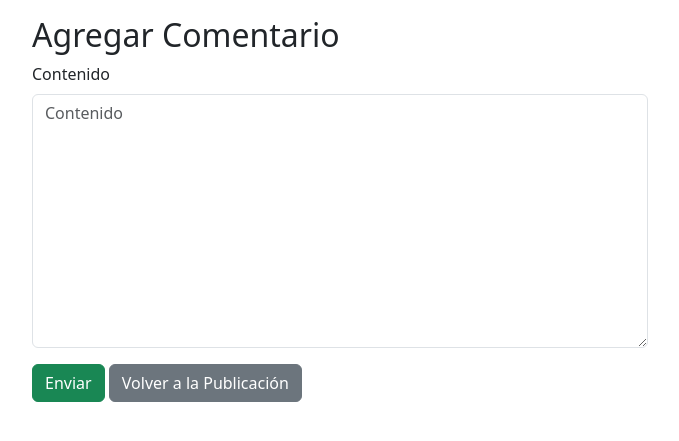
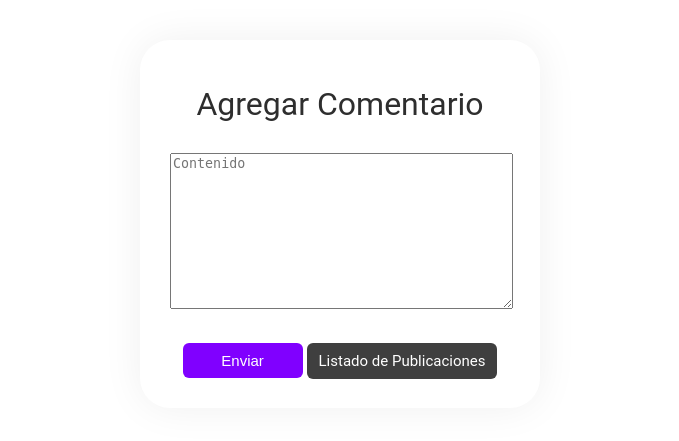
Before and after one commit to andhoyos/tp-final-django, a Django app: page /comentario/agregar_comentario/1/ in a window 1280 px wide. Shown: the top 441 px of the page, without its empty margins (300-979 px from the left). Run offline with Django 4.2, Linux system fonts and the light colour scheme; tables that the repository leaves empty hold one stand-in row (values such as "Sample post"); some libraries are stand-ins or nearby versions.

Commit message:
change form coments

```diff
--- a/alquilando/alquilando/settings.py
+++ b/alquilando/alquilando/settings.py
@@ -45,7 +45,6 @@ DJANGO_APPS = [
     "django.contrib.sessions",
     "django.contrib.messages",
     "django.contrib.staticfiles",
-    "bootstrap5",
 ]
 
 INSTALLED_APPS = LOCAL_APPS + DJANGO_APPS
--- a/alquilando/apps/comentario/templates/agregar_comentario.html
+++ b/alquilando/apps/comentario/templates/agregar_comentario.html
@@ -1,27 +1,40 @@
-{% load bootstrap5 %} {% bootstrap_css %} {% bootstrap_javascript %}
+{% load static %}
 <!DOCTYPE html>
 <html>
   <head>
     <title>Agregar Comentario</title>
+    <link rel="stylesheet" href="{% static 'css/style.css' %}" />
+    <link rel="stylesheet" href="{% static 'css/publicaciones.css' %}" />
   </head>
   <body>
-    <div class="container mt-3 w-50">
-      <h2>Agregar Comentario</h2>
+    <div class="container_registro ">
 
-      <form method="post">
-        {% csrf_token %} {% bootstrap_form form %}
-        <button
+      <form method="post" class="form_main registro">
+        {% csrf_token %}
+        <p class="heading">Agregar Comentario</p class="heading">
+        <textarea
+          name="contenido"
+          cols="40"
+          rows="10"
+          class="form-control"
+          placeholder="Contenido"
+          title=""
+          required=""
+          id="id_contenido"
+        ></textarea>
+        <span class="content-btn-coments">
+
+          <button
           type="submit"
-          value="Agregar Comentario"
-          class="btn btn-success"
-        >
+          class="comentario-button"
+          >
           Enviar
         </button>
-        <a
-          href="{% url 'detalle_publicacion' pk=publicacion.pk %}"
-          class="btn btn-secondary"
-          >Volver a la Publicación</a
+        <a href="{% url 'detalle_publicacion' pk=publicacion.pk %}" class="comentario-button back"
+        >Listado de Publicaciones</a
         >
+      </span>
+
       </form>
     </div>
   </body>
--- a/alquilando/static/css/publicaciones.css
+++ b/alquilando/static/css/publicaciones.css
@@ -295,3 +295,11 @@ body{
 .cont-delete{
   text-align: center;
 }
+
+.content-btn-coments{
+  margin-top: 10%;
+}
+
+.content-btn-coments a{
+  padding: 9px 12px;
+}
--- a/requirements.txt
+++ b/requirements.txt
@@ -2,4 +2,3 @@ asgiref==3.7.2
 Django==4.2.5
 sqlparse==0.4.4
 tzdata==2023.3
-fontawesomefree==version_number
```
Also changed, not shown: alquilando/apps/comentario/templates/editar_comentario.html (+24 -9 lines), 1 other file.
